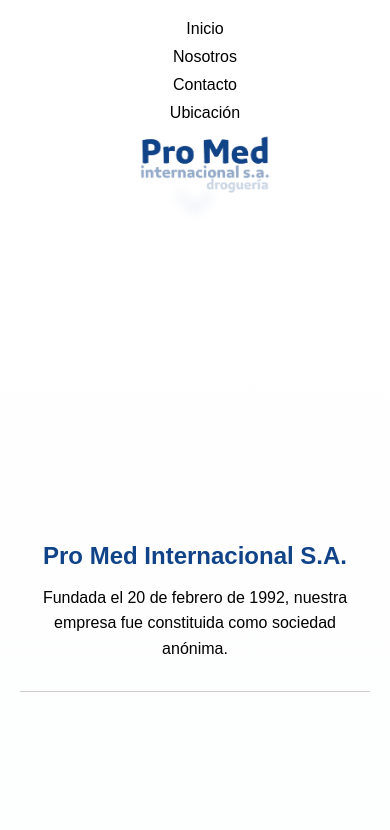
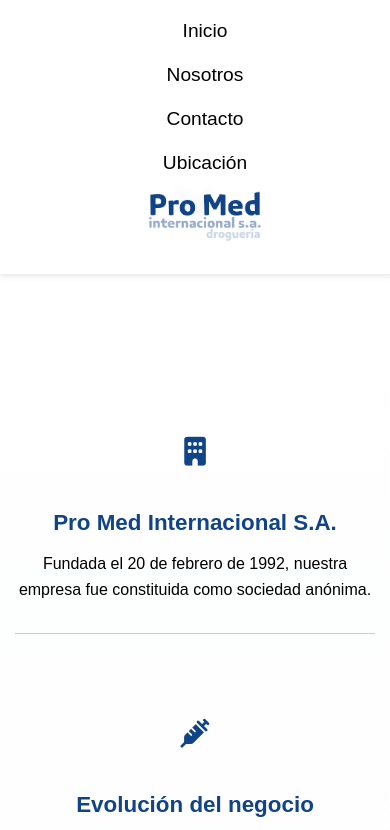
Before and after one commit to theotrosman/PROMED, a plain HTML site: page nosotros.html in a window 390 px wide. Shown: the top 830 px of the page. Drawn offline with Linux system fonts and the light colour scheme.

Commit message:
Ajustes visuales versión mobile

```diff
--- a/stylecontacto.css
+++ b/stylecontacto.css
@@ -10,56 +10,45 @@
   top: 0;
   left: 0;
   width: 100%;
-  height: 120px;
+  padding: 10px 20px;
+  background-color: white;
+  backdrop-filter: blur(6px);
   display: flex;
+  flex-direction: column;
   align-items: center;
-  justify-content: center;
-  background: transparent;
-  z-index: 10;
-  pointer-events: none;
+  z-index: 999;
+  box-shadow: 0 2px 5px rgba(0,0,0,0.1);
+}
+
+.logo-central {
+  height: 90px;
+  pointer-events: auto;
+  margin-bottom: 10px;
 }
 
 .navbar {
-  position: absolute;
-  left: 40px;
-  top: 50%;
-  transform: translateY(-50%);
   display: flex;
-  gap: 30px;
-  pointer-events: auto;
+  gap: 25px;
+  flex-wrap: wrap;
+  justify-content: center;
 }
 
 .navbar a {
-  color: rgb(0, 0, 0);
+  color: #000;
   text-decoration: none;
-  font-size: 1.2rem;
-  position: relative;
-  transition: color 0.7s ease;
-}
-
-.navbar a::after {
-  content: "";
-  position: absolute;
-  left: 0;
-  bottom: -5px;
-  height: 2px;
-  width: 0%;
-  background-color: #104388;
-  transition: width 0.7s ease;
+  font-size: 1.1rem;
+  font-weight: 500;
+  transition: color 0.3s ease;
 }
 
 .navbar a:hover {
-    color: #658ec6;
+  color: #104388;
 }
-
 .navbar a:hover::after {
   width: 100%;
 }
 
-.logo-central {
-  height: 120px;
-  pointer-events: auto;
-}
+
 .page-transition {
   position: fixed;
   top: 0;
@@ -214,3 +203,71 @@
     font-size: 1rem;
   }
 }
+@media (max-width: 768px) {
+  /* HEADER y NAV */
+  .header {
+    flex-direction: column;
+    align-items: center;
+    padding: 15px 10px;
+    height: auto;
+    box-shadow: 0 2px 6px rgba(0,0,0,0.1);
+  }
+
+  .logo-central {
+    height: 70px;
+    margin-bottom: 10px;
+  }
+
+  .navbar {
+    flex-direction: column;
+    gap: 12px;
+    position: static;
+    transform: none;
+    align-items: center;
+  }
+
+  .navbar a {
+    font-size: 1.2rem;
+    padding: 5px 0;
+  }
+
+  /* MAIN (espaciado para evitar que el header lo tape) */
+  main {
+    padding-top: 160px;
+    padding-bottom: 60px;
+  }
+
+  /* TARJETAS en contacto.html */
+  .tarjetas-container {
+    flex-direction: column;
+    align-items: center;
+    gap: 40px;
+  }
+
+  .tarjeta {
+    width: 90%;
+    height: 260px;
+  }
+
+  /* SECCIONES DE NOSOTROS */
+  .fade-section {
+    margin: 50px auto;
+    padding: 0 15px;
+    text-align: center;
+  }
+
+  .fade-section h2 {
+    font-size: 1.4rem;
+  }
+
+  .fade-section p {
+    font-size: 1rem;
+  }
+
+  .icon {
+    font-size: 1.8rem;
+    margin-bottom: 10px;
+    position: static;
+    display: block;
+  }
+}
--- a/styleindex.css
+++ b/styleindex.css
@@ -37,57 +37,42 @@
   top: 0;
   left: 0;
   width: 100%;
-  height: 120px;
+  padding: 10px 20px;
+  background-color: white;
+  backdrop-filter: blur(6px);
   display: flex;
+  flex-direction: column;
   align-items: center;
-  justify-content: center;
-  background: transparent;
-  z-index: 10;
-  pointer-events: none;
+  z-index: 999;
+  box-shadow: 0 2px 5px rgba(0,0,0,0.1);
+}
+
+.logo-central {
+  height: 90px;
+  pointer-events: auto;
+  margin-bottom: 10px;
 }
 
 .navbar {
-  position: absolute;
-  left: 40px;
-  top: 50%;
-  transform: translateY(-50%);
   display: flex;
-  gap: 30px;
-  pointer-events: auto;
+  gap: 25px;
+  flex-wrap: wrap;
+  justify-content: center;
 }
 
 .navbar a {
-  color: white;
+  color: #000;
   text-decoration: none;
-  font-size: 1.2rem;
-  position: relative;
-  transition: color 0.7s ease;
+  font-size: 1.1rem;
+  font-weight: 500;
+  transition: color 0.3s ease;
+}
+
+.navbar a:hover {
+  color: #104388;
 }
 
 
-.navbar a::after {
-  content: "";
-  position: absolute;
-  left: 0;
-  bottom: -5px;
-  height: 2px;
-  width: 0%;
-  background-color: #104388;
-  transition: width 0.7s ease;
-}
-
-.navbar a:hover {
-    color: #658ec6;
-}
-
-.navbar a:hover::after {
-  width: 100%;
-}
-
-.logo-central {
-  height: 120px;
-  pointer-events: auto;
-}
 .page-transition {
   position: fixed;
   top: 0;
@@ -179,3 +164,71 @@
     background: rgba(0, 0, 0, 0.5);
   }
 }
+@media (max-width: 768px) {
+  /* HEADER y NAV */
+  .header {
+    flex-direction: column;
+    align-items: center;
+    padding: 15px 10px;
+    height: auto;
+    box-shadow: 0 2px 6px rgba(0,0,0,0.1);
+  }
+
+  .logo-central {
+    height: 70px;
+    margin-bottom: 10px;
+  }
+
+  .navbar {
+    flex-direction: column;
+    gap: 12px;
+    position: static;
+    transform: none;
+    align-items: center;
+  }
+
+  .navbar a {
+    font-size: 1.2rem;
+    padding: 5px 0;
+  }
+
+  /* MAIN (espaciado para evitar que el header lo tape) */
+  main {
+    padding-top: 160px;
+    padding-bottom: 60px;
+  }
+
+  /* TARJETAS en contacto.html */
+  .tarjetas-container {
+    flex-direction: column;
+    align-items: center;
+    gap: 40px;
+  }
+
+  .tarjeta {
+    width: 90%;
+    height: 260px;
+  }
+
+  /* SECCIONES DE NOSOTROS */
+  .fade-section {
+    margin: 50px auto;
+    padding: 0 15px;
+    text-align: center;
+  }
+
+  .fade-section h2 {
+    font-size: 1.4rem;
+  }
+
+  .fade-section p {
+    font-size: 1rem;
+  }
+
+  .icon {
+    font-size: 1.8rem;
+    margin-bottom: 10px;
+    position: static;
+    display: block;
+  }
+}
--- a/stylenosotros.css
+++ b/stylenosotros.css
@@ -10,56 +10,41 @@
   top: 0;
   left: 0;
   width: 100%;
-  height: 120px;
+  padding: 10px 20px;
+  background-color: white;
+  backdrop-filter: blur(6px);
   display: flex;
+  flex-direction: column;
   align-items: center;
-  justify-content: center;
-  background: transparent;
-  z-index: 10;
-  pointer-events: none;
+  z-index: 999;
+  box-shadow: 0 2px 5px rgba(0,0,0,0.1);
+}
+
+.logo-central {
+  height: 90px;
+  pointer-events: auto;
+  margin-bottom: 10px;
 }
 
 .navbar {
-  position: absolute;
-  left: 40px;
-  top: 50%;
-  transform: translateY(-50%);
   display: flex;
-  gap: 30px;
-  pointer-events: auto;
+  gap: 25px;
+  flex-wrap: wrap;
+  justify-content: center;
 }
 
 .navbar a {
-  color: rgb(0, 0, 0);
+  color: #000;
   text-decoration: none;
-  font-size: 1.2rem;
-  position: relative;
-  transition: color 0.7s ease;
-}
-
-.navbar a::after {
-  content: "";
-  position: absolute;
-  left: 0;
-  bottom: -5px;
-  height: 2px;
-  width: 0%;
-  background-color: #104388;
-  transition: width 0.7s ease;
+  font-size: 1.1rem;
+  font-weight: 500;
+  transition: color 0.3s ease;
 }
 
 .navbar a:hover {
-    color: #658ec6;
+  color: #104388;
 }
 
-.navbar a:hover::after {
-  width: 100%;
-}
-
-.logo-central {
-  height: 120px;
-  pointer-events: auto;
-}
 .page-transition {
   position: fixed;
   top: 0;
@@ -277,3 +262,71 @@
     font-size: 1rem;
   }
 }
+@media (max-width: 768px) {
+  /* HEADER y NAV */
+  .header {
+    flex-direction: column;
+    align-items: center;
+    padding: 15px 10px;
+    height: auto;
+    box-shadow: 0 2px 6px rgba(0,0,0,0.1);
+  }
+
+  .logo-central {
+    height: 70px;
+    margin-bottom: 10px;
+  }
+
+  .navbar {
+    flex-direction: column;
+    gap: 12px;
+    position: static;
+    transform: none;
+    align-items: center;
+  }
+
+  .navbar a {
+    font-size: 1.2rem;
+    padding: 5px 0;
+  }
+
+  /* MAIN (espaciado para evitar que el header lo tape) */
+  main {
+    padding-top: 160px;
+    padding-bottom: 60px;
+  }
+
+  /* TARJETAS en contacto.html */
+  .tarjetas-container {
+    flex-direction: column;
+    align-items: center;
+    gap: 40px;
+  }
+
+  .tarjeta {
+    width: 90%;
+    height: 260px;
+  }
+
+  /* SECCIONES DE NOSOTROS */
+  .fade-section {
+    margin: 50px auto;
+    padding: 0 15px;
+    text-align: center;
+  }
+
+  .fade-section h2 {
+    font-size: 1.4rem;
+  }
+
+  .fade-section p {
+    font-size: 1rem;
+  }
+
+  .icon {
+    font-size: 1.8rem;
+    margin-bottom: 10px;
+    position: static;
+    display: block;
+  }
+}
--- a/styleubicacion.css
+++ b/styleubicacion.css
@@ -10,56 +10,41 @@
   top: 0;
   left: 0;
   width: 100%;
-  height: 120px;
+  padding: 10px 20px;
+  background-color: white;
+  backdrop-filter: blur(6px);
   display: flex;
+  flex-direction: column;
   align-items: center;
-  justify-content: center;
-  background: transparent;
-  z-index: 10;
-  pointer-events: none;
+  z-index: 999;
+  box-shadow: 0 2px 5px rgba(0,0,0,0.1);
+}
+
+.logo-central {
+  height: 90px;
+  pointer-events: auto;
+  margin-bottom: 10px;
 }
 
 .navbar {
-  position: absolute;
-  left: 40px;
-  top: 50%;
-  transform: translateY(-50%);
   display: flex;
-  gap: 30px;
-  pointer-events: auto;
+  gap: 25px;
+  flex-wrap: wrap;
+  justify-content: center;
 }
 
 .navbar a {
-  color: rgb(0, 0, 0);
+  color: #000;
   text-decoration: none;
-  font-size: 1.2rem;
-  position: relative;
-  transition: color 0.7s ease;
-}
-
-.navbar a::after {
-  content: "";
-  position: absolute;
-  left: 0;
-  bottom: -5px;
-  height: 2px;
-  width: 0%;
-  background-color: #104388;
-  transition: width 0.7s ease;
+  font-size: 1.1rem;
+  font-weight: 500;
+  transition: color 0.3s ease;
 }
 
 .navbar a:hover {
-  color: #658ec6;
+  color: #104388;
 }
 
-.navbar a:hover::after {
-  width: 100%;
-}
-
-.logo-central {
-  height: 120px;
-  pointer-events: auto;
-}
 .page-transition {
   position: fixed;
   top: 0;
@@ -172,3 +157,71 @@
     font-size: 1rem;
   }
 }
+@media (max-width: 768px) {
+  /* HEADER y NAV */
+  .header {
+    flex-direction: column;
+    align-items: center;
+    padding: 15px 10px;
+    height: auto;
+    box-shadow: 0 2px 6px rgba(0,0,0,0.1);
+  }
+
+  .logo-central {
+    height: 70px;
+    margin-bottom: 10px;
+  }
+
+  .navbar {
+    flex-direction: column;
+    gap: 12px;
+    position: static;
+    transform: none;
+    align-items: center;
+  }
+
+  .navbar a {
+    font-size: 1.2rem;
+    padding: 5px 0;
+  }
+
+  /* MAIN (espaciado para evitar que el header lo tape) */
+  main {
+    padding-top: 160px;
+    padding-bottom: 60px;
+  }
+
+  /* TARJETAS en contacto.html */
+  .tarjetas-container {
+    flex-direction: column;
+    align-items: center;
+    gap: 40px;
+  }
+
+  .tarjeta {
+    width: 90%;
+    height: 260px;
+  }
+
+  /* SECCIONES DE NOSOTROS */
+  .fade-section {
+    margin: 50px auto;
+    padding: 0 15px;
+    text-align: center;
+  }
+
+  .fade-section h2 {
+    font-size: 1.4rem;
+  }
+
+  .fade-section p {
+    font-size: 1rem;
+  }
+
+  .icon {
+    font-size: 1.8rem;
+    margin-bottom: 10px;
+    position: static;
+    display: block;
+  }
+}
```
